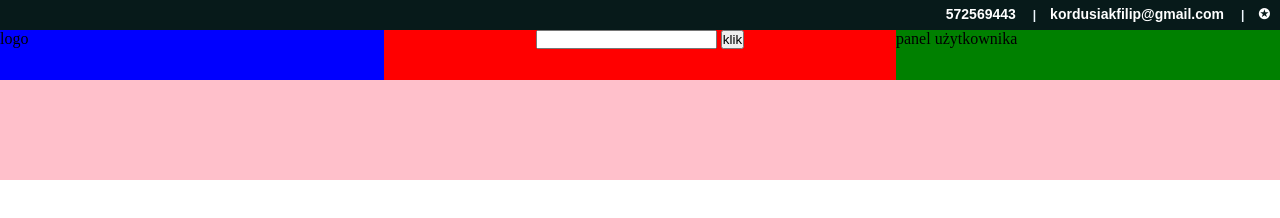
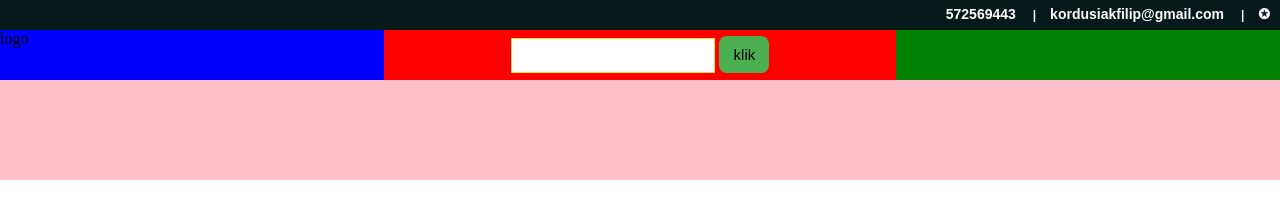
Before and after one commit to Filip-Kordusiak/strona, a plain HTML site: page index.html in a window 1280 px wide. Drawn offline with Linux system fonts and the light colour scheme.

Commit message:
dodatkowe

```diff
--- a/index.html
+++ b/index.html
@@ -24,11 +24,11 @@
             <section class="nav-section">
                 <div class="logo">logo</div>
                 <div class="search">
-                    <input>
-                    <button>klik</button>
+                    <input class="input" type="text" name="search" id="search">
+                    <button class="button" onclick="submitFunction()">klik</button>
 
                 </div>
-                <div class="user-panel">panel użytkownika</div>
+                <div class="user-panel"><p id="demo"></p></div>
             </section>
         </header>
         <section id="main-section"></section>
--- a/script.js
+++ b/script.js
@@ -0,0 +1,5 @@
+function submitFunction(){
+    let input
+    input = document.getElementById("search").value;
+    document.getElementById("demo").innerHTML = input;
+}
--- a/style.css
+++ b/style.css
@@ -92,3 +92,48 @@ a.czcionka::after {
     height: 50px;
 }
 * { margin: 0; padding: 0; }
+.button{
+    position: relative;
+    background-color:#4CAF50;
+    border: none;
+    font-size: 15px;
+    padding: 10px;
+    width: 50px;
+    text-align: center;
+    transition-duration: 0,5s;
+    text-decoration: none;
+    overflow: hidden;
+    cursor: pointer;
+    border-radius: 8px;
+}
+
+.button::after {
+    content: "";
+    background: #f1f1f1;
+    display: block;
+    position: absolute;
+    padding-top: 300%;
+    padding-left: 350%;
+    margin-left: -20px !important;
+    margin-top: -120%;
+    opacity: 0;
+    transition: all 0.8s
+}
+
+.button:active::after  {
+    padding: 0;
+    margin: 0;
+    opacity: 1;
+    transition: 0s;
+}
+.input{
+    width: 40%;
+    padding: 9px  17px;
+    margin: 8px 0;
+    box-sizing: border-box;
+    border: 1px solid rgb(218, 230, 59);
+    outline: none;
+}
+.input:focus{
+    background-color: #c5d8ee;
+}
```
